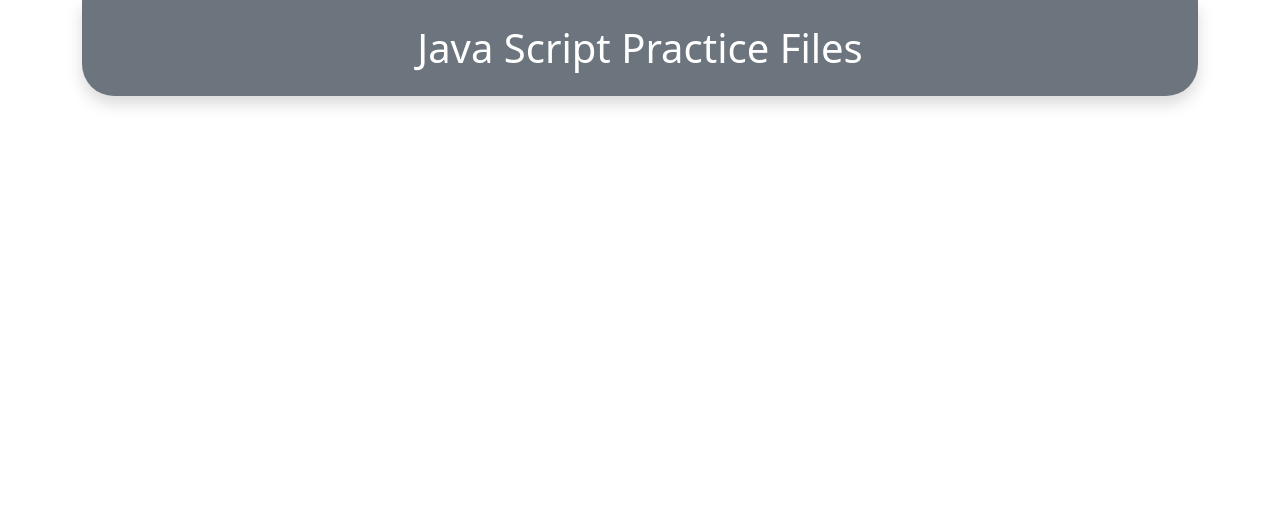
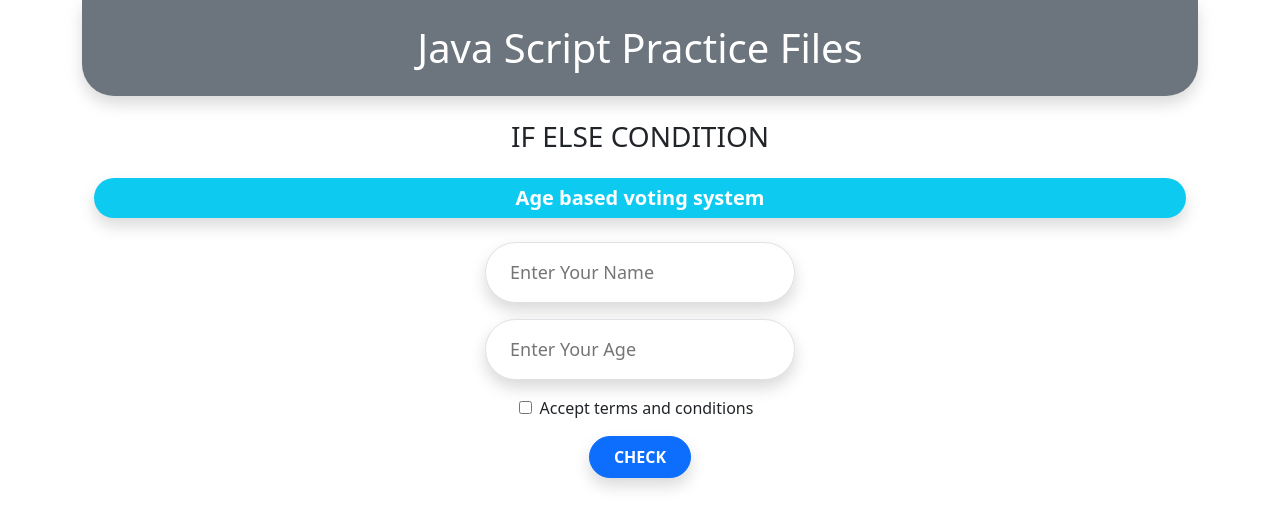
Before and after one commit to vallarasuk/Vote-Check, a React (Create React App) app: page / in a window 1280 px wide. Shown: the top 528 px of the page. Built offline with nearby package versions, Linux system fonts and the light colour scheme.

Commit message:
Changes added commit.

```diff
--- a/src/App.js
+++ b/src/App.js
@@ -1,4 +1,5 @@
 import React from 'react'
+import Header from './Components/Header'
 
 const App = () => {
   return (
@@ -6,6 +7,7 @@ const App = () => {
       <div className="header">
         <h1 className='text-capitalize text-center bg-secondary shadow text-white rounded-bottom-5 p-4'>Java script practice files</h1>
       </div>
+      <Header/>
 
     </div>
   )
--- /dev/null
+++ b/src/Components/Header.jsx
@@ -0,0 +1,101 @@
+import React, { useState } from "react";
+
+const Header = () => {
+  const [userRespons, setUserRespons] = useState("");
+  const [colors, setColors] = useState("");
+  const handleSubmit = (event) => {
+    let userName = document.getElementById("name").value;
+    let userAge = document.getElementById("age").value;
+    let userValidate = document.getElementById("valid").checked;
+    let allowedAge = 18;
+
+    if (userName === "") {
+      setUserRespons(`Hello User please enter you name`);
+      setColors("red");
+    } else if (userAge === "") {
+      setUserRespons("please enter you age");
+      setColors("red");
+    } else if (userAge && !userValidate) {
+      setUserRespons("please accept terms and conditions");
+      setColors("red");
+    } else if (userAge >= 18 && userValidate === false) {
+      setUserRespons(
+        `Hi..! ${userName} Your Age ${allowedAge}, So Your are allow to vote, You Need to accept terms and conditions`
+      );
+      setColors("red");
+    } else if (userAge <= 18) {
+      setUserRespons(
+        `Hi..! ${userName} Your Age less than ${allowedAge}, So Your are not allow to vote`
+      );
+      setColors("red");
+    } else if (userAge >= 18 && userValidate === true && userName) {
+      setUserRespons(
+        `Hi..! ${userName} Your Age ${userAge}, So Your are allow to vote`
+      );
+      setColors("green");
+    } else {
+      setUserRespons(`please enter you age and accept terms and condition`);
+      setColors("red");
+    }
+
+    event.preventDefault();
+  };
+
+  return (
+    <div className="container my-3">
+      <h3 className="text-center my-4 text-uppercase title">
+        If else condition
+      </h3>
+      <h5 className="text-center bg-info p-2 fw-bold text-white rounded-5 shadow">
+        Age based voting system
+      </h5>
+      <form onSubmit={handleSubmit} className="mx-3">
+        <div className="text-start">
+          <div className=" text-center">
+            <div className="">
+              <input
+                type="text"
+                placeholder="Enter Your Name"
+                name="name"
+                id="name"
+                style={{ fontSize: 18 }}
+                className="shadow border rounded-pill p-3 px-4 mt-3"
+              />
+            </div>
+            <div className="">
+              <input
+                type="number"
+                placeholder="Enter Your Age"
+                name="age"
+                id="age"
+                style={{ fontSize: 18 }}
+                maxLength={"100"}
+                className="shadow border px-4 rounded-pill p-3 mt-3"
+              />
+            </div>
+
+            <h6
+              className="fw-bold text-capitalize mt-3"
+              id="response"
+              style={{ color: colors }}
+            >
+              {userRespons}
+            </h6>
+            <div>
+              <input type="checkbox" name="valid" id="valid" />
+              <span className="mx-2 h6">Accept terms and conditions</span>
+            </div>
+            <button
+              className="btn btn-primary p-2 text-uppercase fw-bold mt-3 shadow px-4 rounded-pill"
+              type="submit"
+            >
+              Check
+            </button>
+          </div>
+        </div>
+      </form>
+    </div>
+  );
+};
+
+export default Header;
```
